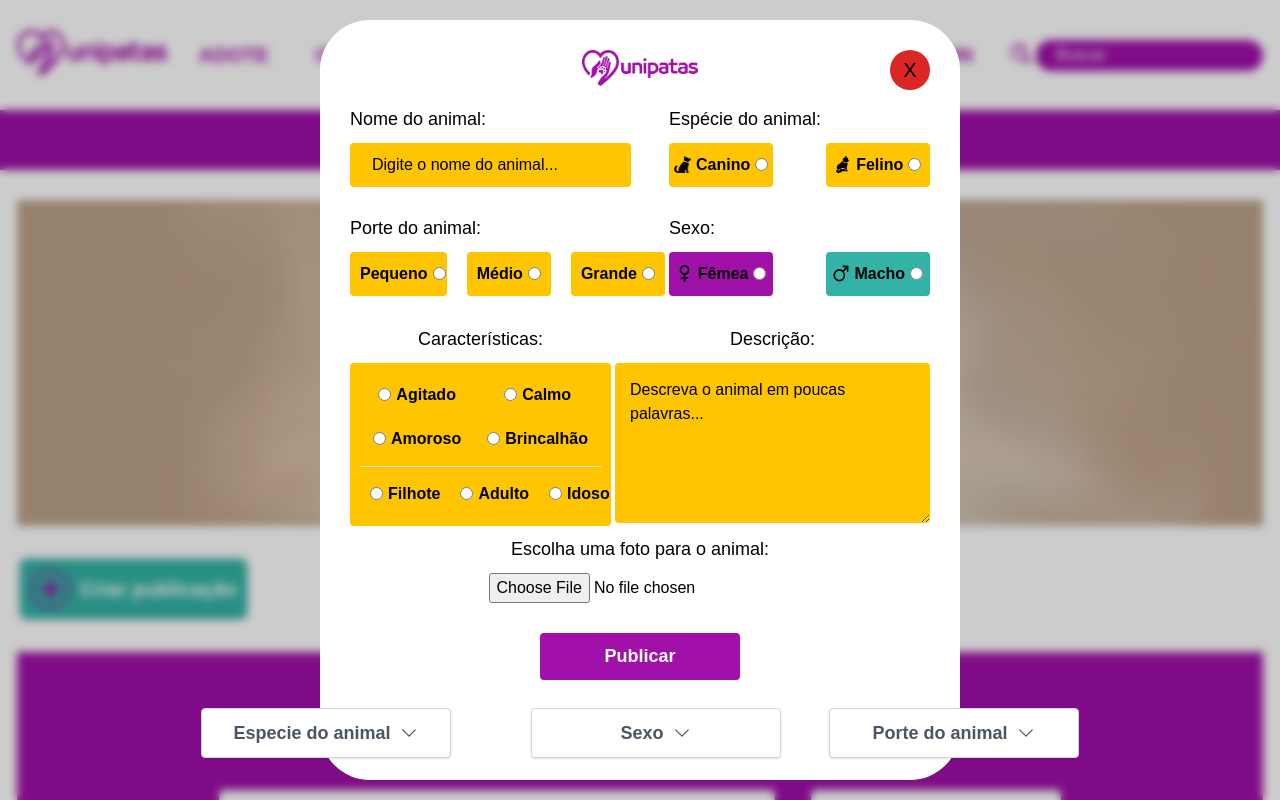
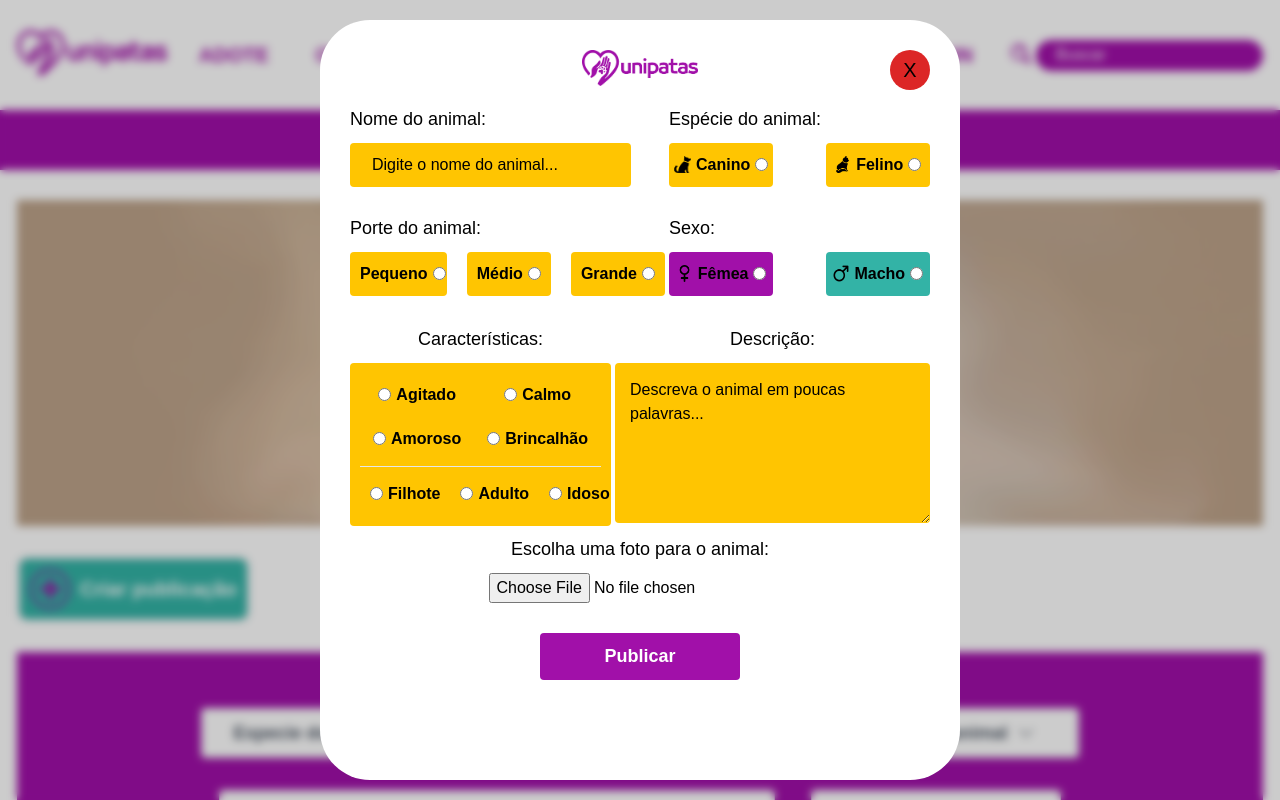
Before and after one commit to UniPatas/UniPatas, a Next.js app: page /adote in a window 1280 px wide. Both pictures are taken after a click on the button "Criar publicação". Shown: the top 800 px of the page. Built offline with nearby package versions, Linux system fonts and the light colour scheme; a web font is replaced by a local one.

Commit message:
Corrigido bug dos filtros estarem vazando no modal de novas publi, adicionei um z-index no modal

```diff
--- a/src/components/Adote/BotaoCriarPubli/ModalPubli.jsx
+++ b/src/components/Adote/BotaoCriarPubli/ModalPubli.jsx
@@ -37,7 +37,7 @@
     <>
       {/* MODELO DE MODAL */}
 
-      <div className=" fixed inset-0 backdrop-blur-sm flex items-center justify-center">
+      <div className=" fixed inset-0 backdrop-blur-sm flex items-center justify-center z-50	">
         <div className=" bg-white w-[50%] h-[95%] rounded-[50px] p-[30px] shadow-box1">
           <form onSubmit={handleUpLoad}>
             {/* BOTÃO FECHAR MODAL */}
```
